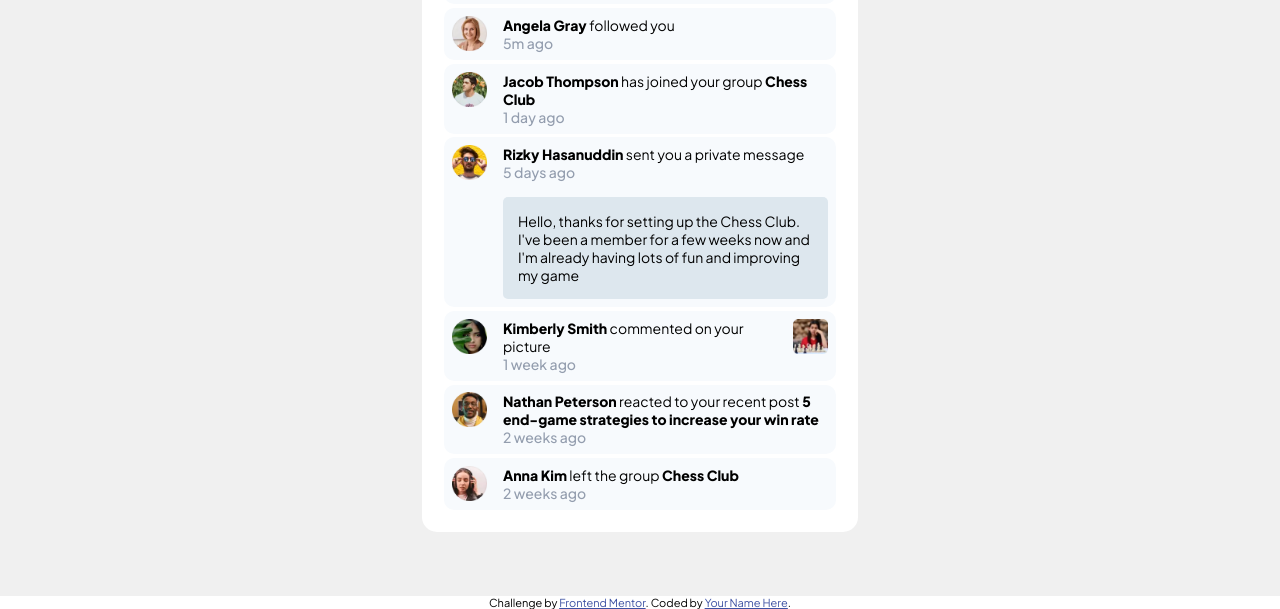
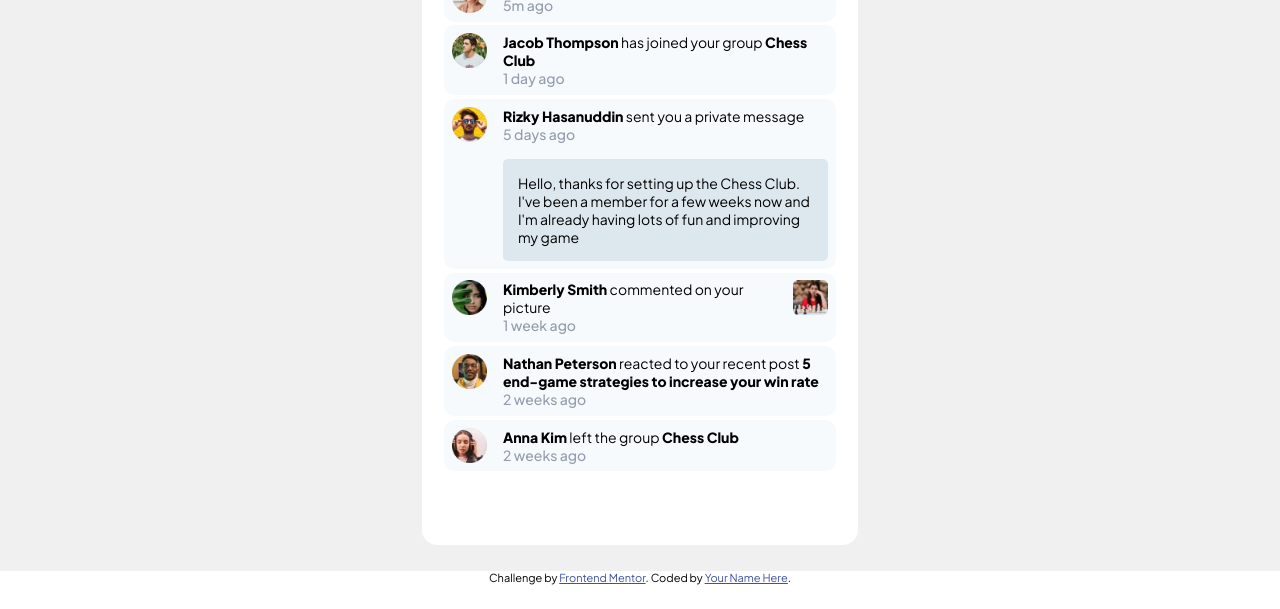
Before and after one commit to Camilo190/Frontend-Challenges, a plain HTML site: page notifications-page-main/index.html in a window 1280 px wide. Shown: the part 213-822 px from the top of the page. After the commit the page ends 800 px from the top, so only its background shows below. Drawn offline with Linux system fonts and the light colour scheme.

Commit message:
fix view

```diff
--- a/notifications-page-main/assets/styles/index.css
+++ b/notifications-page-main/assets/styles/index.css
@@ -26,10 +26,10 @@
   font-family: plus-jakarta;
 }
 main {
-  min-height: 97vh;
+  min-height: 98vh;
   display: flex;
   background-color: rgb(240, 240, 240);
-  padding: 5% 33%;
+  padding: 2% 33%;
 }
 .container {
   background-color: var(--white);
```
